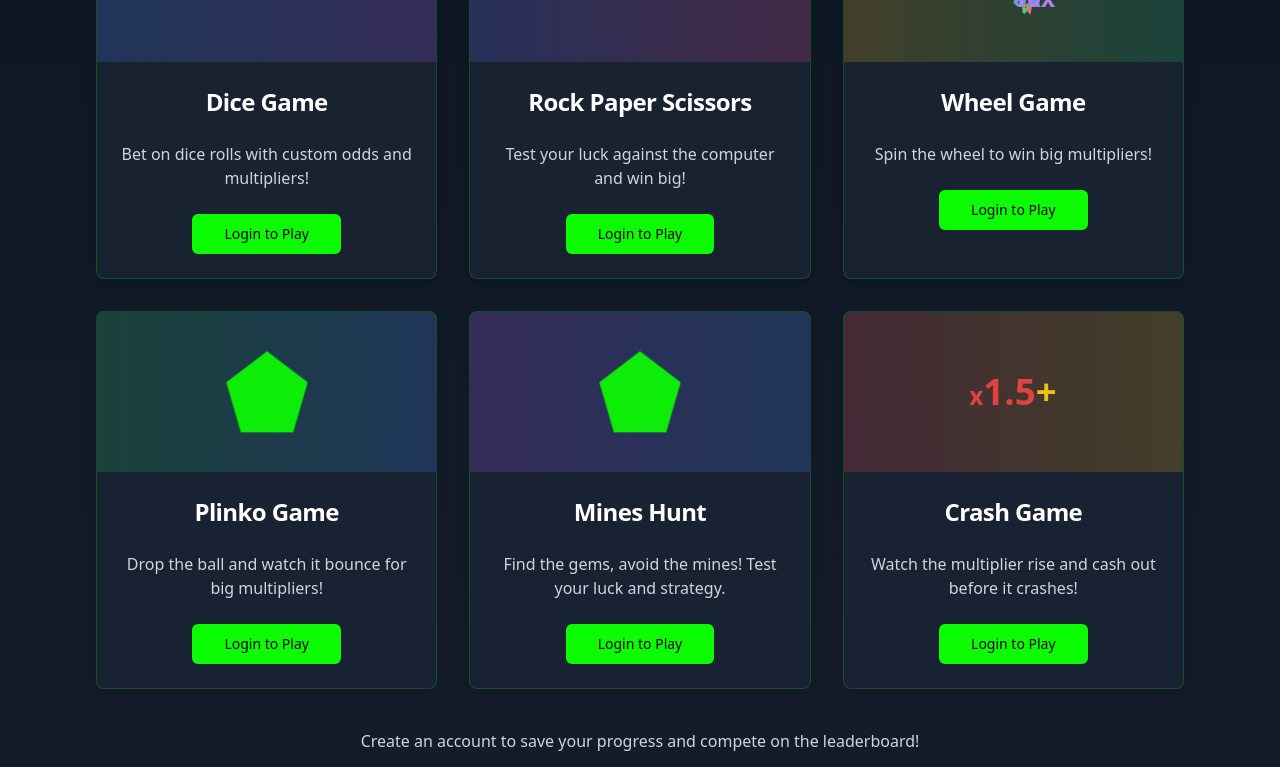
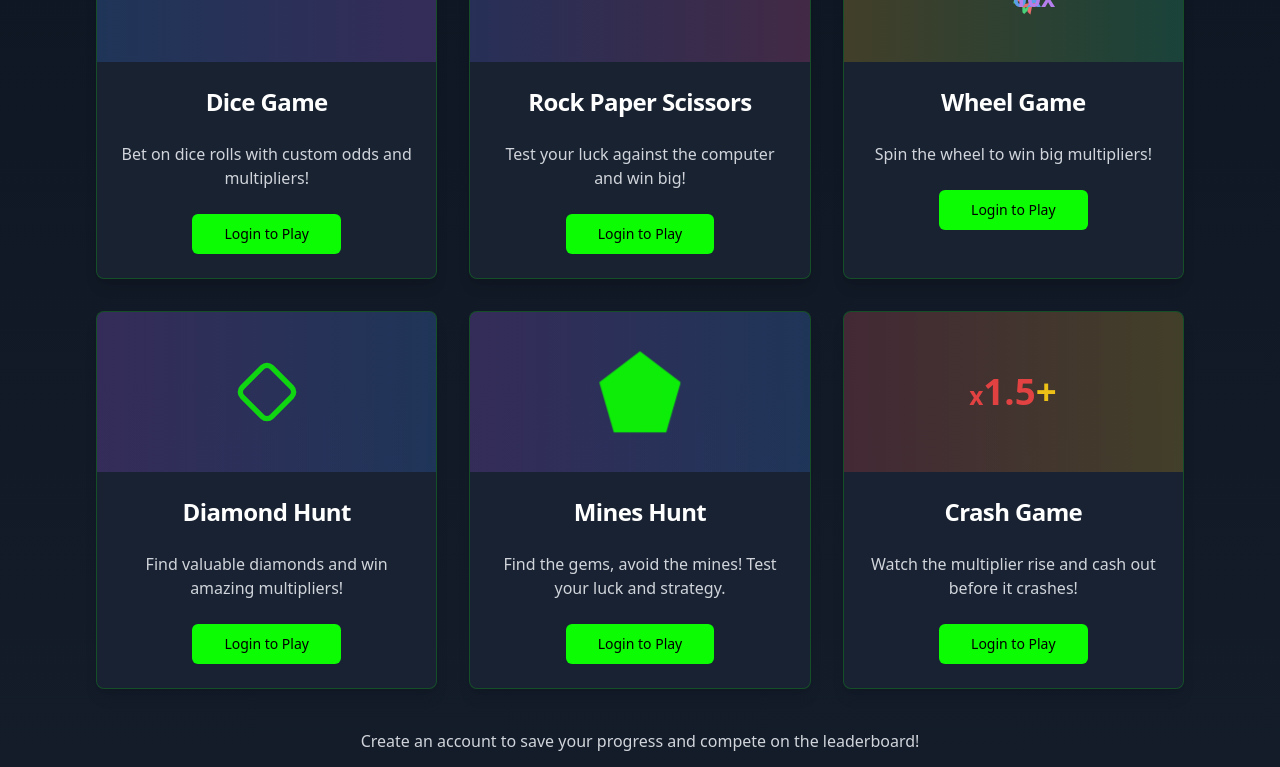
Before and after one commit to zenitsu0509/Mischief-Casino-Project, a React (Vite) app: page / in a window 1280 px wide. Shown: the part 373-1140 px from the top of the page. Built offline with nearby package versions, Linux system fonts and the light colour scheme.

Commit message:
Refactor: Update Plinko game logo
Updated the Plinko game logo to match the diamond hunt style.

```diff
--- a/src/pages/HomePage.tsx
+++ b/src/pages/HomePage.tsx
@@ -1,9 +1,8 @@
-
 import React from 'react';
 import { Link, useNavigate } from 'react-router-dom';
 import { Button } from '@/components/ui/button';
 import { useAuth } from '@/contexts/AuthContext';
-import { LogOut } from 'lucide-react';
+import { LogOut, Diamond } from 'lucide-react';
 import { Card, CardContent, CardHeader, CardTitle } from '@/components/ui/card';
 
 const HomePage = () => {
@@ -142,16 +141,16 @@ const HomePage = () => {
               </CardContent>
             </Card>
 
-            {/* Plinko Game Card */}
+            {/* Diamond Hunt Game Card (Previously Plinko) */}
             <Card className="bg-game-panel/90 border-game-button/20 shadow-lg hover:shadow-xl transition-all duration-300 hover:scale-[1.01] overflow-hidden">
-              <div className="h-40 bg-gradient-to-r from-green-500/20 to-blue-500/20 flex items-center justify-center">
-                <div className="gem bg-game-gem w-20 h-20 animate-pulse-glow"></div>
+              <div className="h-40 bg-gradient-to-r from-purple-500/20 to-blue-500/20 flex items-center justify-center">
+                <Diamond className="w-16 h-16 text-game-gem animate-pulse" />
               </div>
               <CardHeader>
-                <CardTitle className="text-2xl font-semibold text-white text-center">Plinko Game</CardTitle>
+                <CardTitle className="text-2xl font-semibold text-white text-center">Diamond Hunt</CardTitle>
               </CardHeader>
               <CardContent className="text-center pb-6">
-                <p className="text-gray-300 mb-6">Drop the ball and watch it bounce for big multipliers!</p>
+                <p className="text-gray-300 mb-6">Find valuable diamonds and win amazing multipliers!</p>
                 {currentUser ? (
                   <Link to="/plinko-game">
                     <Button className="bg-game-button hover:bg-opacity-90 text-black w-full sm:w-auto px-8">Play Now</Button>
```
